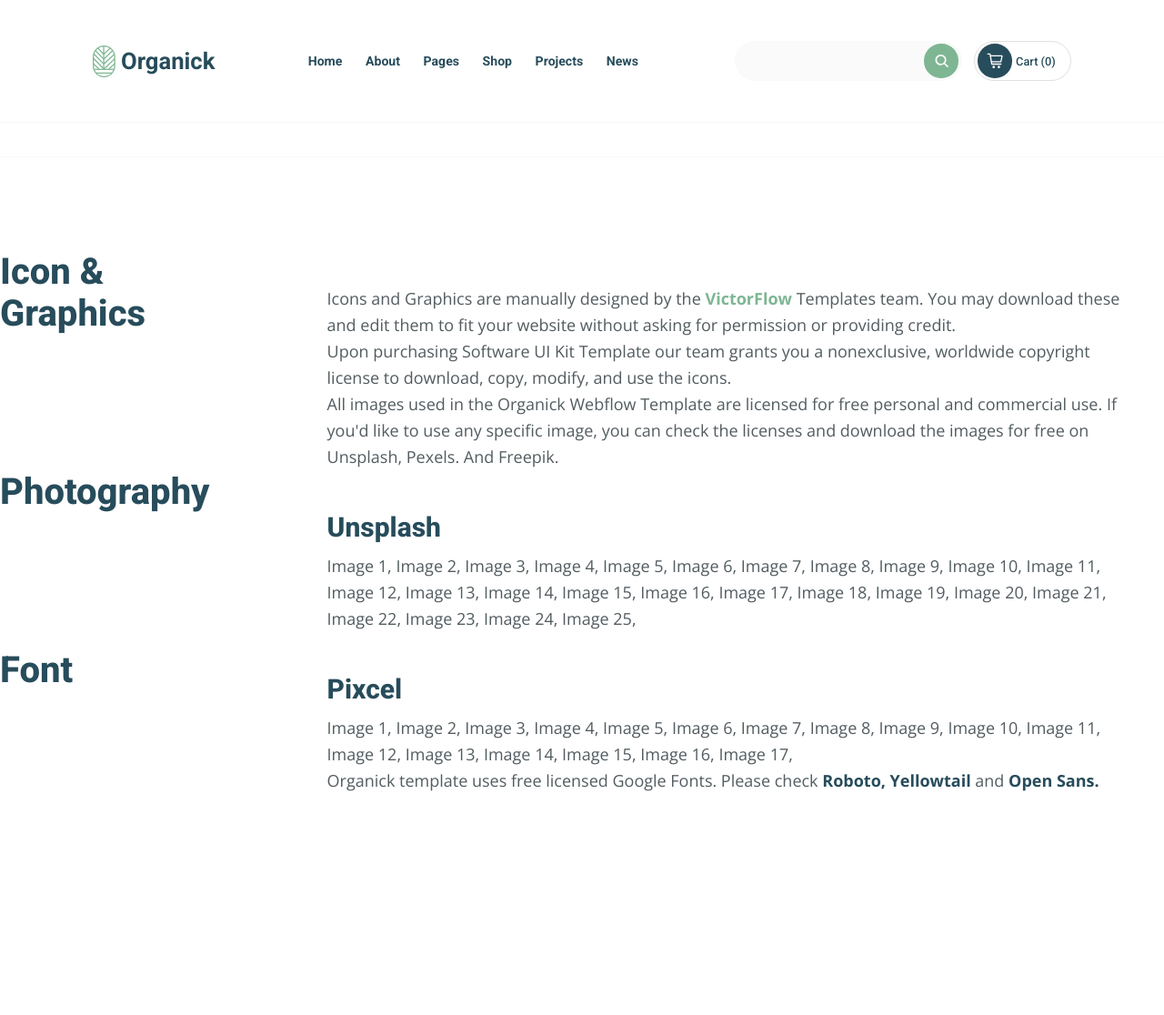
After one commit to asadbek204/TeamProject, a Flask app: template templates/licenses.html in a window 1280 px wide. The commit adds this page. Shown: the top 1116 px of the page at 91% size. Run offline with Flask 3, Linux system fonts and the light colour scheme; the template is opened without the code that fills it, so the values that code supplies are empty.

Commit message:
contected small pages

```diff
--- a/main.py
+++ b/main.py
@@ -37,7 +37,7 @@
 
 @app.route('/home')
 def home():
-    return '<h1>home page</h1>'
+    return main()
 
 @app.route('/about')
 def about():
@@ -55,6 +55,18 @@
 def news():
     return '<h1>news page</h1>'
 
+@app.route('/password')
+def password():
+    return render_template('password.html', title='Password Protected', pages=pages)
+
+@app.route('/licenses')
+def licenses():
+    return render_template('licenses.html', title='Licenses', pages=pages)
+
+@app.route('/change_log')
+def change_log():
+    return render_template('change_log.html', title='Change Log', pages=pages)
+
 @app.route('/not_found')
 def not_found():
     return render_template('404_Not_Found.html', title='404 Not Found', pages=pages, haven_t_form='haven-t-form')
--- a/static/css/style.css
+++ b/static/css/style.css
@@ -118,10 +118,6 @@
     gap: 2vw;
 }
 
-.select-box {
-    gap: .4vw;
-}
-
 .default-site-nav {
     justify-content: space-between;
     width: 100%;
@@ -1282,7 +1277,165 @@
 .page-blog-box-6 {
     background-image: url('../img/blog/cart-img-3-2.svg');
 }
-
+/*************************** password page styless part ***************************************************/
+.content-pasword {
+    width: 100%;
+    height: 100vh;
+    display: flex;
+    justify-content: center;
+    align-items: center;
+}
+
+.pasword-content {
+    width: 856px;
+    height: 351px;
+    border-radius: 30px;
+    padding: 35px 31px;
+    gap: 10px;
+    color: #FFF;
+    box-shadow: 0px 39px 37px 0px #C3C3C340;
+    display: flex;
+}
+
+.pasword-content  .text1 > h3 {
+    color: var(--clr-blue);
+    font-size: 18px;
+    font-weight: 600;
+    line-height: 21px;
+    font-family: var(--ff-roboto);
+    /* margin-top: 24px; */
+    margin-left: 32px;
+}
+
+.pasword-content .text1 > .form {
+    width: 569px;
+    height: 80px;
+    border-radius: 16px;
+    border: 1px solid #7EB693;
+    margin-top: 26px;
+    margin-left: 32px;
+}
+
+.pasword-content  .text1 .form > input {
+    font-size: 16px;
+    margin: 10px;
+    outline: none;
+}
+
+.pasword-content  .text1 > button {
+    width: 210px;
+    height: 80px;
+    padding: 28px, 45px, 29px, 45px;
+    gap: 10px;
+    border-radius: 16px;
+    background-color: var(--clr-blue);
+    color: #FFF;
+    font-family: var(--ff-roboto);
+    font-weight: 700;
+    font-size: 20px;
+    line-height: 23px;
+    margin-top: 26px;
+    margin-left: 32px;
+    cursor: pointer;
+}
+
+.pasword-content .text1  button > img {
+    margin-left: 10px;
+}
+/*********************************** license styless part *********************************/
+.all-licence {
+    display: flex;
+    justify-content: center;
+    align-items: center;
+    width: 1255px;
+    height: 841px;
+}
+
+
+.all-licence .all-h1 > h1{
+    font-size: 40px;
+    font-family: var(--ff-roboto);
+    font-weight: 800;
+    line-height: 46px;
+    color: var(--clr-blue);
+    margin-bottom: 150px;
+}
+
+.all-licence .all-p > p  {
+    font-size: 18px;
+    font-family: var(--ff-open-sans);
+    font-weight: 400;
+    line-height: 29px;
+    color: var(--clr-black);
+    margin-left: 129px;
+}
+
+.victor {
+    font-family: var(--ff-open-sans);
+    font-weight: 700;
+    color: var(--clr-green);
+}
+
+.font-color {
+    font-weight: 700;
+    color: var(--clr-blue);
+    font-family: var(--ff-open-sans);
+}
+
+.licence {
+    font-family: Roboto;
+    font-size: 30px;
+    font-weight: 800;
+    line-height: 35px;
+    letter-spacing: 0em;
+    text-align: left;
+    color: var(--clr-blue);
+    margin-left: 129px;
+    margin-top: 45px;
+    margin-bottom: 11px;
+}
+/*********************************** change log styless part **************************************/
+.change-log {
+    display: flex;
+    width: 705px;
+    height: 216px;
+    border-radius: 30px;
+    padding: 26px 41px;
+    gap: 10px;
+    color: #FFF;
+    box-shadow: 0px 39px 37px 0px #C3C3C340;
+}
+
+.change-log .txt {
+    display: flex;
+    justify-content: center;
+    align-items: center;
+}
+
+.change-log .txt > h1 {
+    font-family: var(--ff-roboto);
+    font-weight: 800;
+    font-size: 40px;
+    line-height: 46px;
+    color: var(--clr-blue);
+}
+
+.change-log .txt > p {
+    font-family: var(--ff-open-sans);
+    font-weight: 400;
+    font-size: 18px;
+    line-height: 29px;
+    color: var(--clr-black);
+}
+
+.image-change {
+    background-image: url('../img/change-log.svg');
+    width: 100%;
+    height: 35%;
+    background-size: cover;
+    background-repeat: no-repeat;
+    background-position: center;
+}
 /*********************************** 404 not found styless part **************************************/
 .header-container-404 {
     width: 100%;
@@ -1614,14 +1767,8 @@
 }
 
 .select-box {
+    gap: .4vw;
     position: relative;
-}
-
-.touch .text-nav-box-mobile .menu__link {
-    width: 32px;
-    display: none;
-    justify-content: space-between;
-    align-items: end;
 }
 
 .menu__list {
--- a/static/js/script.js
+++ b/static/js/script.js
@@ -18,11 +18,11 @@
 		if (menu.classList.contains('open')){
 			menu.classList.remove('open')
 			arrow.classList.remove('active')
-			this.classList.remove('hovered-mobile-version')
+			pages_selector.classList.remove('hovered-mobile-version')
 		}else{
 			menu.classList.add('open')
 			arrow.classList.add('active')
-			this.classList.add('hovered-mobile-version')
+			pages_selector.classList.add('hovered-mobile-version')
 		}
 	}
 }
--- a/templates/Base.html
+++ b/templates/Base.html
@@ -27,8 +27,8 @@
                         <h1 class="site-name">Organick</h1>
                     </a>
                     <div class="text-nav-box menu__list">
-                        <a href="" class="text-nav">Home</a>
-                        <a href="" class="text-nav">About</a>
+                        <a href="{{ url_for('home') }}" class="text-nav">Home</a>
+                        <a href="{{ url_for('about') }}" class="text-nav">About</a>
                         <!-- select box -->
                         <div class="select-box">
                             <a href="#" class="text-nav menu__link">Pages<span class="menu__arrow"></span></a>
@@ -38,9 +38,9 @@
                                 {% endfor -%}
                             </div>
                         </div>
-                        <a href="" class="text-nav">Shop</a>
-                        <a href="" class="text-nav">Projects</a>
-                        <a href="" class="text-nav">News</a>
+                        <a href="{{ url_for('shop') }}" class="text-nav">Shop</a>
+                        <a href="{{ url_for('projects') }}" class="text-nav">Projects</a>
+                        <a href="{{ url_for('news') }}" class="text-nav">News</a>
                     </div>
                 </div>
                 <div class="nav-box-2">
@@ -141,11 +141,11 @@
                 <div class="footer-content-box text-align-start">
                     <h1 class="footer-h1">Utility Pages</h1>
                     <div class="footer-text-box-2">
-                        <a href="" class="footer-p">Style Guide</a>
+                        <!-- <a href="" class="footer-p">Style Guide</a> -->
                         <a href="{{ url_for('not_found') }}" class="footer-p">404 Not Found</a>
-                        <a href="" class="footer-p">Password Protected</a>
-                        <a href="" class="footer-p">Licences</a>
-                        <a href="" class="footer-p">Changelog</a>
+                        <a href="{{ url_for('password') }}" class="footer-p">Password Protected</a>
+                        <a href="{{ url_for('licenses') }}" class="footer-p">Licenses</a>
+                        <a href="{{ url_for('change_log') }}" class="footer-p">Changelog</a>
                     </div>
                 </div>
             </div>
--- a/templates/Organick.html
+++ b/templates/Organick.html
@@ -11,7 +11,7 @@
                 healthier way <br>
                 of life
             </h1>
-            <button type="button" class="header-content-button">Explore Now <img src="{{ url_for('static', filename='img/main/aerrow.png')}}" alt=""></button>
+            <button type="button" class="header-content-button">Explore Now <img src="{{ url_for('static', filename='img/main/aerrow.png')}}" alt="" class="page-blog-aerrow"></button>
         </div>
     </div>
 </div>
--- /dev/null
+++ b/templates/licenses.html
@@ -0,0 +1,54 @@
+{% extends 'Base.html' %}
+
+{% block header_container %}
+{{ super() }}
+<div class="header-container-licenses">
+    <div class="image-licence">
+
+    </div>
+    <div class="all-licence">
+        <div class="all-h1">
+            <h1>Icon & Graphics</h1>
+            <h1>Photography</h1>
+            <h1>Font</h1>
+        </div>
+        <div class="licence-p">
+            <div class="all-p">
+                <p>
+                    Icons and Graphics are manually designed by the <span class="victor">VictorFlow</span> Templates
+                    team. You may download these and edit them to fit your website without asking for permission or
+                    providing credit.
+                    <br>
+                    Upon purchasing Software UI Kit Template our team grants you a nonexclusive, worldwide copyright
+                    license to download, copy, modify, and use the icons.
+                </p>
+                <p>
+                    All images used in the Organick Webflow Template are licensed for free personal and commercial
+                    use. If you'd like to use any specific image, you can check the licenses and download the images
+                    for free on Unsplash, Pexels‍. And Freepik.
+                </p>
+                <h3 class="licence">
+                    Unsplash
+                </h3>
+                <p>
+                    Image 1, Image 2, Image 3, Image 4, Image 5, Image 6, Image 7, Image 8, Image 9, Image 10, Image
+                    11, Image 12, Image 13, Image 14, Image 15, Image 16, Image 17, Image 18, Image 19, Image 20,
+                    Image 21, Image 22, Image 23, Image 24, Image 25,
+                </p>
+                <h3 class="licence">
+                    Pixcel
+                </h3>
+                <p>
+                    Image 1, Image 2, Image 3, Image 4, Image 5, Image 6, Image 7, Image 8, Image 9, Image 10, Image
+                    11, Image 12, Image 13, Image 14, Image 15, Image 16, Image 17,
+                </p>
+                <p>
+                    Organick template uses free licensed Google Fonts. Please check <span class="font-color">Roboto,
+                        Yellowtail</span>
+                    and <span class="font-color">Open Sans.</span>
+                </p>
+            </div>
+        </div>
+    </div>
+</div>
+{% endblock %}
```
Also changed, not shown: other parts of static/css/style.css (+87 -48 lines), templates/change_log.html (added, +18 -0 lines), templates/password.html (added, +25 -0 lines).
